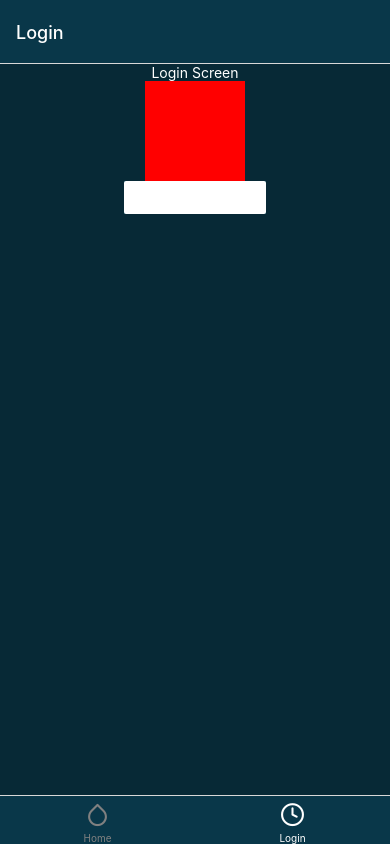
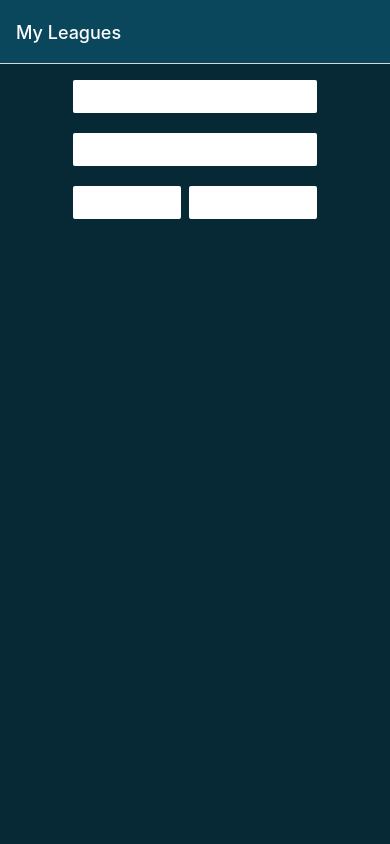
Before and after one commit to kristo-og-logi/premKing, a React Native app in the folder frontend/: screen /Login in a window 390 px wide. Built offline with nearby package versions, Linux system fonts and the light colour scheme.

Commit message:
More navigation (#2)
* stack navigation added

* changed route and component names

* dynamic route titles and styling added

* static join + create league buttons added

* created centralized screenOptions

* navigation improved

```diff
--- a/frontend/App.tsx
+++ b/frontend/App.tsx
@@ -1,12 +1,43 @@
 import React from 'react';
 import { NavigationContainer } from '@react-navigation/native';
+import { createNativeStackNavigator } from '@react-navigation/native-stack';
 
-import FooterTabs from './src/components/global/FooterTabs';
+// import FooterTabs from './src/components/global/FooterTabs';
+
+import SelectedLeague from './src/routes/SelectedLeague';
+import LeagueMenu from './src/routes/LeagueMenu';
+
+const Stack = createNativeStackNavigator();
 
 const App = () => {
   return (
     <NavigationContainer>
-      <FooterTabs />
+      <Stack.Navigator
+        initialRouteName="Home"
+        screenOptions={{
+          headerStyle: {
+            backgroundColor: '#0A475C',
+          },
+          headerTintColor: '#fff',
+          headerBackTitle: '',
+        }}
+      >
+        <Stack.Screen
+          name="LeagueMenu"
+          component={LeagueMenu}
+          options={{
+            title: 'My Leagues',
+          }}
+        />
+        <Stack.Screen
+          name="SelectedLeague"
+          component={SelectedLeague}
+          options={({ route }) => ({
+            title: route.params.name,
+          })}
+        />
+      </Stack.Navigator>
+      {/* <FooterTabs /> */}
     </NavigationContainer>
   );
 };
--- a/frontend/package.json
+++ b/frontend/package.json
@@ -12,6 +12,7 @@
     "@expo/vector-icons": "^13.0.0",
     "@react-navigation/bottom-tabs": "^6.5.8",
     "@react-navigation/native": "^6.1.7",
+    "@react-navigation/native-stack": "^6.9.13",
     "expo": "~48.0.18",
     "expo-status-bar": "~1.4.4",
     "react": "18.2.0",
--- a/frontend/src/components/global/FooterTabs.tsx
+++ b/frontend/src/components/global/FooterTabs.tsx
@@ -2,8 +2,8 @@ import React from 'react';
 import { createBottomTabNavigator } from '@react-navigation/bottom-tabs';
 import { Feather } from '@expo/vector-icons';
 
-import HomeScreen from '../../screens/HomeScreen';
-import LoginScreen from '../../screens/LoginScreen';
+import HomeScreen from '../../routes/LeagueMenu';
+import LoginScreen from '../../routes/SelectedLeague';
 
 const Tab = createBottomTabNavigator();
 
--- /dev/null
+++ b/frontend/src/routes/LeagueMenu.tsx
@@ -0,0 +1,63 @@
+import React from 'react';
+import { Button, StyleSheet, Text, View } from 'react-native';
+
+const LeagueMenu = ({ navigation }) => {
+  return (
+    <View style={styles.container}>
+      <View style={styles.buttonWrapper}>
+        <View style={styles.button}>
+          <Button
+            color={'white'}
+            title="the best league"
+            onPress={() => navigation.navigate('SelectedLeague', { name: 'the best league' })}
+          ></Button>
+        </View>
+        <View style={styles.button}>
+          <Button
+            color={'white'}
+            title="the saudi takeover"
+            onPress={() => navigation.navigate('SelectedLeague', { name: 'The Saudi Takeover' })}
+          ></Button>
+        </View>
+        <View style={styles.actionWrapper}>
+          <View style={styles.button}>
+            <Button color={'white'} title="Join League" />
+          </View>
+          <View style={styles.button}>
+            <Button color={'white'} title="Create League" />
+          </View>
+        </View>
+      </View>
+    </View>
+  );
+};
+
+const styles = StyleSheet.create({
+  container: {
+    flex: 1,
+    padding: 16,
+    backgroundColor: '#072936',
+    alignItems: 'center',
+  },
+  whiteText: {
+    color: 'white',
+  },
+  buttonBackground: {
+    backgroundColor: '#0A475C',
+  },
+  buttonWrapper: {
+    flex: 0,
+    gap: 20,
+  },
+  button: {
+    backgroundColor: '#0A475C',
+    color: 'white',
+  },
+  actionWrapper: {
+    flex: 0,
+    gap: 8,
+    flexDirection: 'row',
+  },
+});
+
+export default LeagueMenu;
--- a/frontend/src/screens/HomeScreen.tsx
+++ b/frontend/src/routes/SelectedLeague.tsx
@@ -1,20 +1,24 @@
 import React from 'react';
 import { Button, StyleSheet, Text, View } from 'react-native';
 
-export default function HomeScreen() {
+const SelectedLeague = ({ navigation }) => {
   return (
     <View style={styles.container}>
-      <Text style={styles.whiteText}>Open up App.tsx to start working on your app!</Text>
-      <View style={{ height: 100, width: 100, backgroundColor: 'orange' }}></View>
+      <View style={{ height: 100, width: 100, backgroundColor: 'red' }}></View>
       <View style={styles.button}>
-        <Button color={'white'} title="this is a button"></Button>
+        <Button
+          color={'white'}
+          title="goto League Menu"
+          onPress={() => navigation.navigate('LeagueMenu')}
+        ></Button>
       </View>
     </View>
   );
-}
+};
 
 const styles = StyleSheet.create({
   container: {
+    padding: 16,
     flex: 1,
     backgroundColor: '#072936',
     alignItems: 'center',
@@ -30,3 +34,5 @@ const styles = StyleSheet.create({
     color: 'white',
   },
 });
+
+export default SelectedLeague;
--- a/frontend/src/screens/LoginScreen.tsx
+++ /dev/null
@@ -1,32 +0,0 @@
-import React from 'react';
-import { Button, StyleSheet, Text, View } from 'react-native';
-
-export default function LoginScreen() {
-  return (
-    <View style={styles.container}>
-      <Text style={styles.whiteText}>Login Screen</Text>
-      <View style={{ height: 100, width: 100, backgroundColor: 'red' }}></View>
-      <View style={styles.button}>
-        <Button color={'white'} title="this is a button"></Button>
-      </View>
-    </View>
-  );
-}
-
-const styles = StyleSheet.create({
-  container: {
-    flex: 1,
-    backgroundColor: '#072936',
-    alignItems: 'center',
-  },
-  whiteText: {
-    color: 'white',
-  },
-  buttonBackground: {
-    backgroundColor: '#0A475C',
-  },
-  button: {
-    backgroundColor: '#0A475C',
-    color: 'white',
-  },
-});
```
Also changed, not shown: 1 other file (tests, documents, lock files or other folders).
